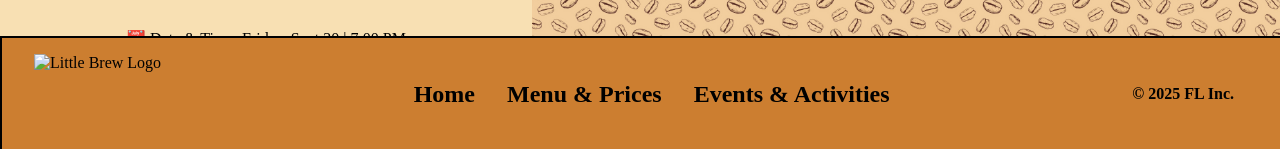
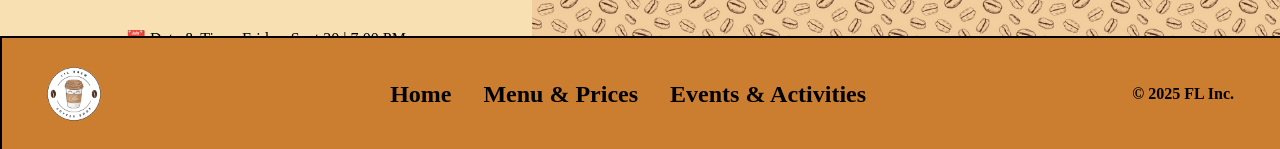
Before and after one commit to tzarfuentes/Little-Brew-Project-1, a plain HTML site: page events.html in a window 1280 px wide. Shown: the part 648-797 px from the top of the page. Drawn offline with Linux system fonts and the light colour scheme; files whose address does not match are found by name.

Commit message:
Update events.html

```diff
--- a/events.html
+++ b/events.html
@@ -42,7 +42,7 @@
 </main>
 
  <footer class="footer">
-    <img src="images/lil brew trans logo.png" alt="Little Brew Logo" class="logo"></a>
+    <img src="lil brew trans logo.png" alt="Little Brew Logo" class="logo"></a>
 
   <nav class="footer-nav">
     <a href="index.html">Home</a>
```
